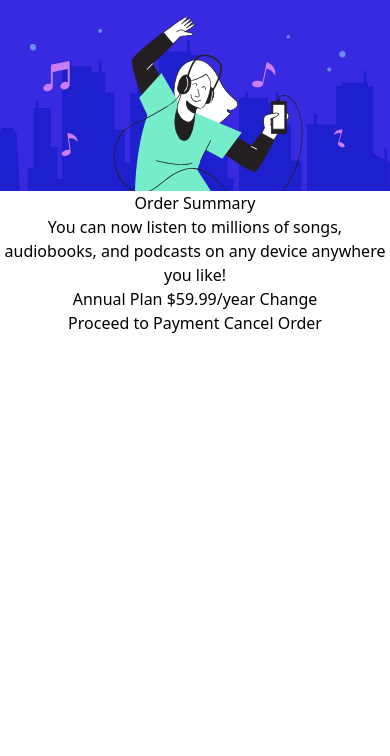
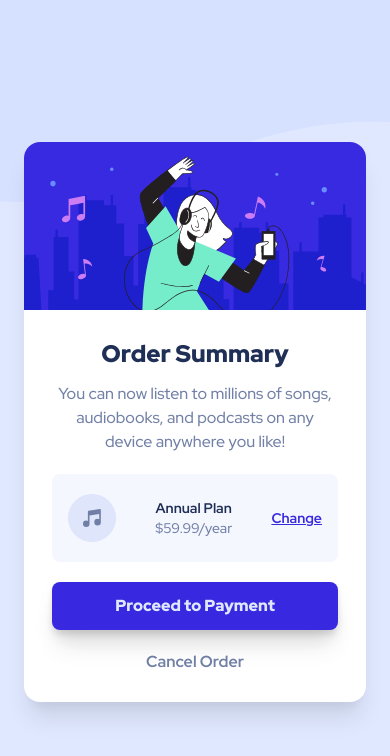
Before and after one commit to JustinByrne/FM-order-summary-component, a website: page index.html in a window 390 px wide. Drawn offline with Linux system fonts and the light colour scheme.

Commit message:
Added mobile view

```diff
--- a/index.html
+++ b/index.html
@@ -11,30 +11,48 @@
         <link rel="stylesheet" href="./tailwind.css">
     </head>
 
-    <body>
-        <main class="text-center">
+    <body class="font-red-hat-display">
+        <div class="px-6 bg-blue-pale bg-mobile lg:bg-desktop bg-no-repeat bg-contain h-screen flex justify-center items-center">
+            <main class="bg-white rounded-2xl shadow-xl overflow-hidden">
                 <header>
                     <img src="./images/illustration-hero.svg">
                 </header>
-            <h1>
+                <section class="px-7 py-7 flex flex-col text-center">
+                    <h1 class="font-black text-blue-dark text-2xl pb-3">
                         Order Summary
                     </h1>
-            <p>
+                    <p class="text-blue-desaturated font-medium pb-5">
                         You can now listen to millions of songs, audiobooks, and podcasts on any
                         device anywhere you like!
                     </p>
+                    <div class="bg-blue-very-pale rounded-lg flex justify-between items-center py-5 px-4 mb-5">
                         <div>
+                            <img src="./images/icon-music.svg" class="bg-blue-pale rounded-full">
+                        </div>
+                        <div class="text-sm text-blue-desaturated font-medium">
+                            <strong class="text-blue-dark">
                                 Annual Plan
+                            </strong><br>
                             $59.99/year
-
+                        </div>
+                        <div class="text-sm text-blue-bright underline">
+                            <strong>
                                 Change
+                            </strong>
                         </div>
-            <button>
+                    </div>
+                    <button class="bg-blue-bright font-bold text-blue-pale px-4 py-3 rounded-lg shadow-xl filter drop-shadow-lg mb-5">
+                        <strong>
                             Proceed to Payment
+                        </strong>
                     </button>
-            <a href="#">
+                    <a href="#" class="text-blue-desaturated">
+                        <strong>
                             Cancel Order
+                        </strong>
                     </a>
+                </section>
             </main>
+        </div>
     </body>
 </html>
--- a/tailwind.config.js
+++ b/tailwind.config.js
@@ -18,6 +18,10 @@ module.exports = {
       fontFamily: {
         'red-hat-display': 'Red Hat Display, sans-serif',
       },
+      backgroundImage: {
+        mobile: "url('./images/pattern-background-mobile.svg')",
+        desktop: "url('./images/pattern-background-desktop.svg')",
+      }
     },
   },
   variants: {
```
Also changed, not shown: tailwind.css. Lines whose indentation alone changed are shown as unchanged.
